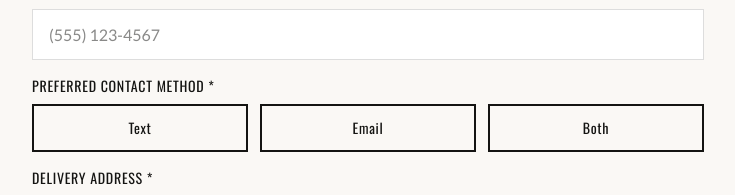
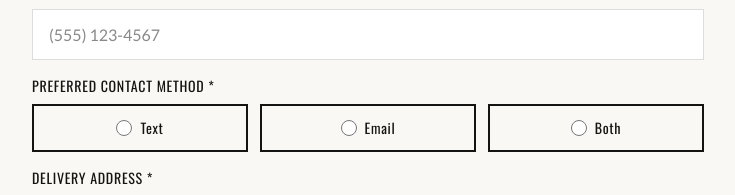
Before and after one commit to L0v3Chrix/yaya-kitchen, a Next.js app in the folder site/: page / in a window 1280 px wide. Shown: the part 11064-11259 px from the top of the page, without its empty margins (272-1007 px from the left). Built offline with nearby package versions, Linux system fonts and the light colour scheme; no server answers.

Commit message:
fix: Contact preference radios now clickable - replaced sr-only with visible styling

```diff
--- a/site/src/components/forms/OrderForm.tsx
+++ b/site/src/components/forms/OrderForm.tsx
@@ -356,7 +356,7 @@ export default function OrderForm() {
                   value={option}
                   checked={formData.contactPreference === option}
                   onChange={handleChange}
-                  className="sr-only"
+                  className="w-4 h-4 accent-[--color-gold]"
                 />
                 <span className="font-headline text-sm tracking-wider">{option}</span>
               </label>
```
Also changed, not shown: 2 other files (tests, documents, lock files or other folders).
